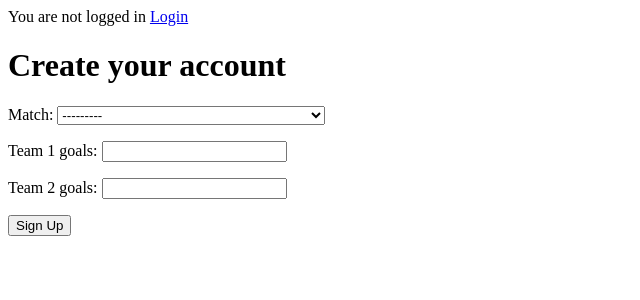
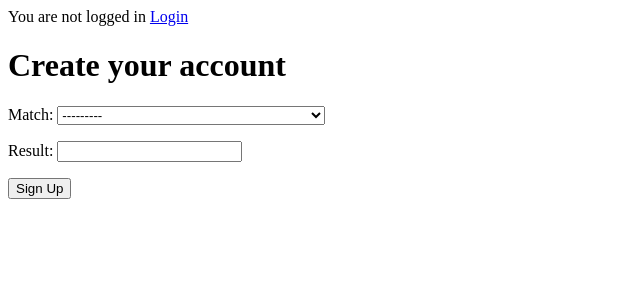
Before and after one commit to gnome1919/worldcup, a Django app: template usrauth/templates/usrauth/signup.html in a window 1280 px wide. Shown: the top 300 px of the page, without its empty margins (0-640 px from the left). Run offline with Django 4.2, Linux system fonts and the light colour scheme; the template is opened without the code that fills it: values that come from a table or form of the project are taken from there, others are empty; data comes from the database, SQL or seed files in the repository.

Commit message:
And still changing models

```diff
--- a/matches/models.py
+++ b/matches/models.py
@@ -1,11 +1,15 @@
 from django.db import models
+from django.core.validators import RegexValidator
 
 class Match(models.Model):
+    match_id = models.IntegerField(("MatchID"))
     match_group = models.CharField(("Group"), max_length=1)
     match_date = models.DateField(("Date"))
     match_time = models.TimeField(("Time"))
     team_1 = models.CharField(("Home"), max_length=50)
     team_2 = models.CharField(("Away"), max_length=50)
+    result = models.CharField(("Result"), blank=True, null=True, max_length=5,
+                              validators=[RegexValidator('[0-9]{1,2}:[0-9]{1,2}', message="Wrong input! Ex: 2:0")])
 
     def __str__(self):
         return (str(self.pk) + ' ' + self.team_1 + ' vs ' + self.team_2)
--- a/predictions/forms.py
+++ b/predictions/forms.py
@@ -5,4 +5,4 @@ from .models import UserPrediction
 class UserPredictionForm(ModelForm):
     class Meta:
         model = UserPrediction
-        fields = ['match', 'team_1_goals', 'team_2_goals']
+        fields = ['match', 'result']
--- a/predictions/models.py
+++ b/predictions/models.py
@@ -2,14 +2,17 @@ from django.db import models
 from django.db import models
 from matches.models import Match
 from django.contrib.auth.models import User
+from django.core.validators import RegexValidator
 
 class UserPrediction(models.Model):
     match = models.ForeignKey(Match, on_delete=models.CASCADE)
     user = models.ForeignKey(User, on_delete=models.CASCADE)
     # team_1 = models.ForeignKey(Matches, to_field="team_1" , on_delete=models.CASCADE)
     # team_2 = models.ForeignKey(Matches, to_field="team_2" , on_delete=models.CASCADE)
-    team_1_goals = models.IntegerField()
-    team_2_goals = models.IntegerField()
+    # team_1_goals = models.IntegerField()
+    # team_2_goals = models.IntegerField()
+    result = models.CharField(max_length=5, null=True, blank=True,
+                              validators=[RegexValidator('[0-9]{1,2}:[0-9]{1,2}', message="Wrong input! Ex: 2:0")])
     date_created = models.DateTimeField(auto_now_add=True)
 
     def __str__(self):
--- a/predictions/templates/predictions/user_predictions.html
+++ b/predictions/templates/predictions/user_predictions.html
@@ -20,7 +20,10 @@
         <li class="d-flex flex-row mb-3">
             <div id="TeamsContainer" class="p-2">{{ match.team_1 }} vs {{ match.team_2 }}</div>
             <div class="d-inline-flex p-2">
-                <input id="ResultContainer" name="{{ match }}" placeholder="0:0">
+                {% if predictions.all|intersection:match %}
+                    <input id="ResultContainer" name="{{ match.pk }}" value="{{ predictions.objects.get(match).result }}" placeholder="0:0">
+                {% else %}
+                    <input id="ResultContainer" name="{{ match.pk }}" placeholder="0:0">
             </div>
         </li>
     </ul>
```
Also changed, not shown: predictions/views.py (+11 -1 lines), db.sqlite3, matches/migrations/0001_initial.py, matches/migrations/0002_remove_matches_match_id.py (deleted), matches/migrations/0003_alter_matches_options.py (deleted), matches/migrations/0004_rename_matches_match.py (deleted), predictions/migrations/0001_initial.py, predictions/migrations/0002_rename_userpredictions_userprediction_and_more.py (deleted).
